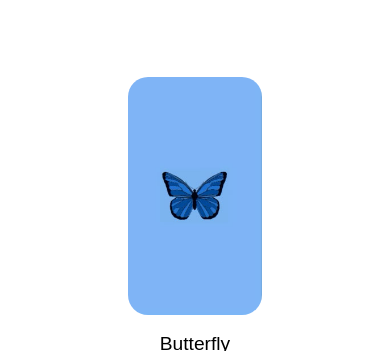
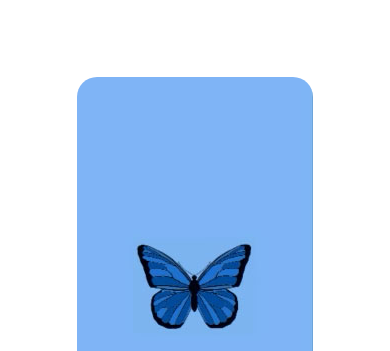
Before and after one commit to careyestes/katescases, a website built with webpack: page static/index.html in a window 390 px wide. Shown: the part 206-557 px from the top of the page. Built offline with nearby package versions, Linux system fonts and the light colour scheme; a web font is replaced by a local one.

Commit message:
Fixed phone bounce

```diff
--- a/static/src/main.scss
+++ b/static/src/main.scss
@@ -68,7 +68,10 @@ body {
             flex: 1 1 auto;
             max-width: 1800px;
             margin: 0 auto;
-            padding: 1rem 5rem;
+            padding: 1rem 0;
+            @media only screen and (min-width: 1024px) {
+                padding: 1rem 5rem;
+            }
         }
         & > footer {
             display: flex;
```
Also changed, not shown: static/dist/css/main.min.css.
